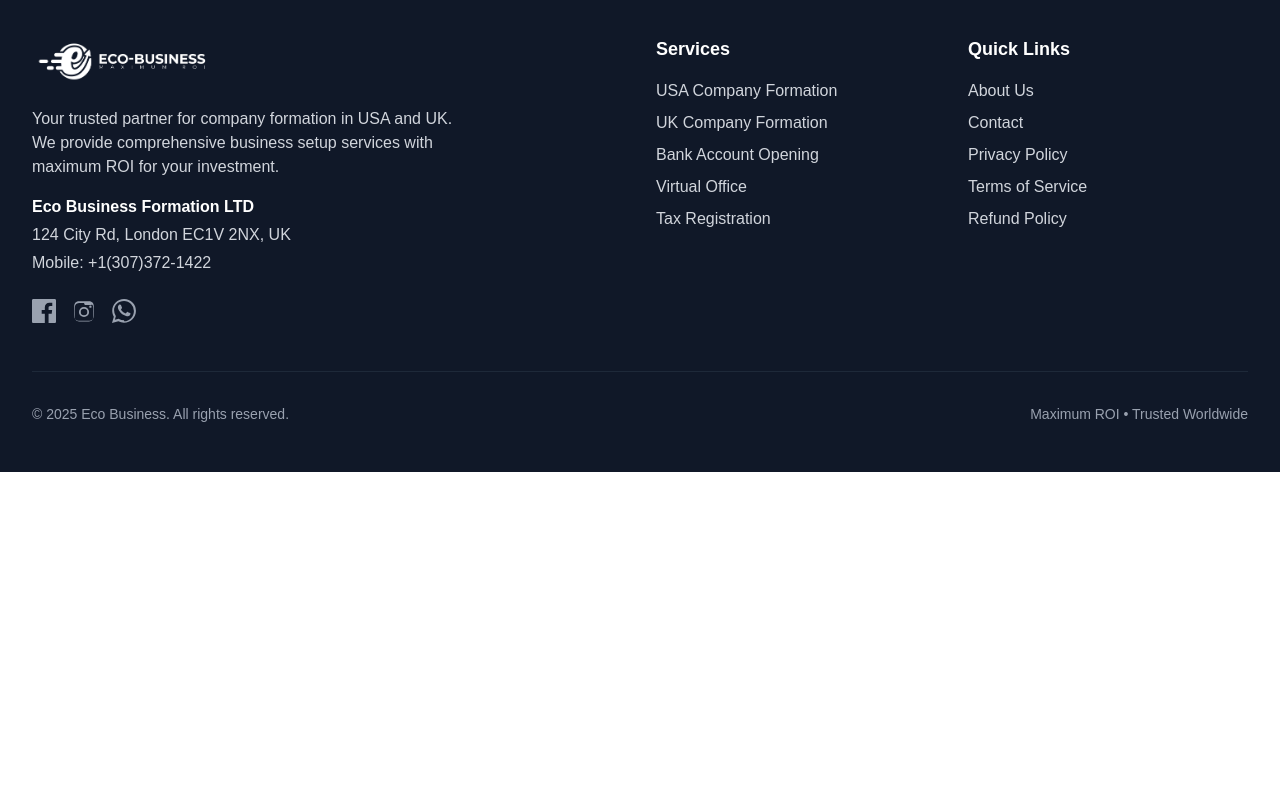
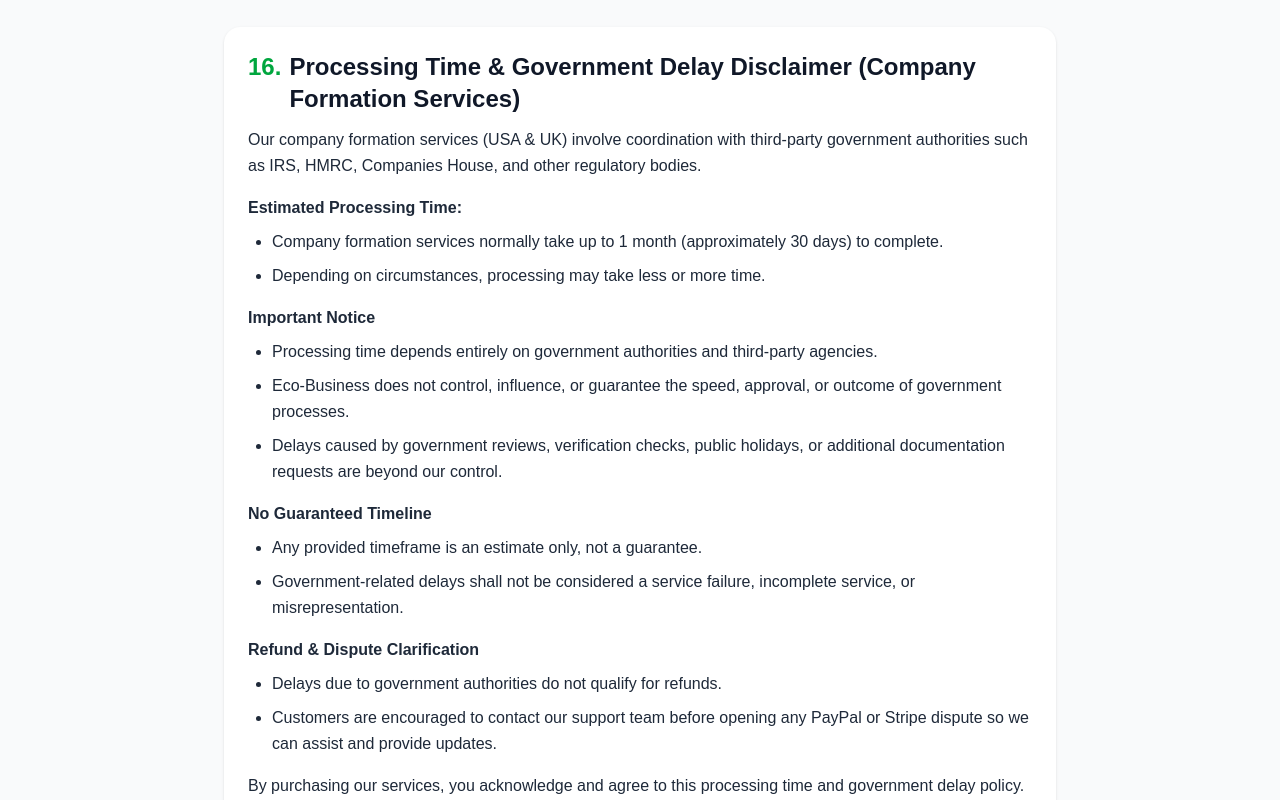
Before and after one commit to F-ferdous/ecobusinessbd, a Next.js app: page /terms in a window 1280 px wide. Shown: the part 4960-5760 px from the top of the page. Before the commit the page ends 5432 px from the top, so only its background shows below. Built offline with nearby package versions, Linux system fonts and the light colour scheme; no server answers.

Commit message:
paypal integration fix

```diff
--- a/apphosting.prod.yaml
+++ b/apphosting.prod.yaml
@@ -6,7 +6,7 @@
     availability:
       - RUNTIME
 
-  - variable: PAYPAL_SECRET_KEY
+  - variable: PAYPAL_CLIENT_SECRET
     secret: PAYPAL_CLIENT_SECRET
     availability:
       - RUNTIME
--- a/src/app/api/paypal/checkout/route.ts
+++ b/src/app/api/paypal/checkout/route.ts
@@ -9,13 +9,11 @@
 
 async function getAccessToken() {
   const client = process.env.PAYPAL_CLIENT_ID;
-  // Support both PAYPAL_SECRET_KEY (preferred) and PAYPAL_CLIENT_SECRET (fallback)
-  const secret =
-    process.env.PAYPAL_SECRET_KEY || process.env.PAYPAL_CLIENT_SECRET;
+  const secret = process.env.PAYPAL_CLIENT_SECRET;
   if (!client || !secret) {
     const missing: string[] = [];
     if (!client) missing.push("PAYPAL_CLIENT_ID");
-    if (!secret) missing.push("PAYPAL_SECRET_KEY/PAYPAL_CLIENT_SECRET");
+    if (!secret) missing.push("PAYPAL_CLIENT_SECRET");
     throw new Error(`PayPal not configured: missing ${missing.join(", ")}`);
   }
   const auth = Buffer.from(`${client}:${secret}`).toString("base64");
--- a/src/app/terms/TermsContent.tsx
+++ b/src/app/terms/TermsContent.tsx
@@ -10,7 +10,9 @@
       {/* Hero */}
       <section className="bg-gradient-to-r from-green-600 to-green-700 text-white py-20 animate-fadeIn">
         <div className="max-w-7xl mx-auto px-4 sm:px-6 lg:px-8 text-center">
-          <h1 className="text-4xl sm:text-5xl font-bold mb-3">📜 Terms and Conditions</h1>
+          <h1 className="text-4xl sm:text-5xl font-bold mb-3">
+            📜 Terms and Conditions
+          </h1>
           <p className="text-white/90">Effective Date: October 03, 2025</p>
         </div>
       </section>
@@ -19,12 +21,21 @@
       <section className="py-12 bg-white scroll-animate">
         <div className="max-w-4xl mx-auto px-4 sm:px-6 lg:px-8 space-y-4 text-gray-800">
           <p>
-            Welcome to Eco-Business (“Company,” “we,” “our,” “us”)! These Terms and Conditions (“Terms”) govern your use of our website
-            <a className="text-green-600 hover:underline ml-1" href="https://ecobusinessbd.com" target="_blank" rel="noopener noreferrer">https://ecobusinessbd.com</a>
-            {" "}(“Service”).
+            Welcome to Eco-Business (“Company,” “we,” “our,” “us”)! These Terms
+            and Conditions (“Terms”) govern your use of our website
+            <a
+              className="text-green-600 hover:underline ml-1"
+              href="https://ecobusinessbd.com"
+              target="_blank"
+              rel="noopener noreferrer"
+            >
+              https://ecobusinessbd.com
+            </a>{" "}
+            (“Service”).
           </p>
           <p>
-            By accessing or using our Service, you agree to comply with these Terms. If you do not agree with them, you may not use our Service.
+            By accessing or using our Service, you agree to comply with these
+            Terms. If you do not agree with them, you may not use our Service.
           </p>
         </div>
       </section>
@@ -33,13 +44,22 @@
       <Section number="1" title="Acceptance of Terms">
         <ul className="list-disc pl-6 space-y-2">
           <li>Are at least 18 years old.</li>
-          <li>Have read, understood, and agreed to these Terms and our Privacy Policy.</li>
-          <li>Will comply with all applicable laws and regulations while using our Service.</li>
+          <li>
+            Have read, understood, and agreed to these Terms and our Privacy
+            Policy.
+          </li>
+          <li>
+            Will comply with all applicable laws and regulations while using our
+            Service.
+          </li>
         </ul>
       </Section>
 
       <Section number="2" title="Services Provided">
-        <p>Eco-Business provides professional services including but not limited to:</p>
+        <p>
+          Eco-Business provides professional services including but not limited
+          to:
+        </p>
         <ul className="list-disc pl-6 mt-3 space-y-2">
           <li>Business Formation Services (USA, UK, and Global)</li>
           <li>Business Consultancy & Virtual Address Services</li>
@@ -47,75 +67,140 @@
           <li>Compliance & Legal Documentation Support</li>
         </ul>
         <p className="mt-3">
-          We continuously work to improve our services, but we reserve the right to modify, suspend, or discontinue any service without prior notice.
+          We continuously work to improve our services, but we reserve the right
+          to modify, suspend, or discontinue any service without prior notice.
         </p>
       </Section>
 
       <Section number="3" title="Accounts & User Responsibility">
-        <p>To use some features of our website, you may need to create an account.</p>
+        <p>
+          To use some features of our website, you may need to create an
+          account.
+        </p>
         <ul className="list-disc pl-6 mt-3 space-y-2">
-          <li>You are responsible for maintaining the confidentiality of your account information, including your password.</li>
-          <li>You agree not to use another person’s account without permission.</li>
-          <li>Eco-Business reserves the right to suspend or terminate any account found to be in violation of our Terms.</li>
+          <li>
+            You are responsible for maintaining the confidentiality of your
+            account information, including your password.
+          </li>
+          <li>
+            You agree not to use another person’s account without permission.
+          </li>
+          <li>
+            Eco-Business reserves the right to suspend or terminate any account
+            found to be in violation of our Terms.
+          </li>
         </ul>
       </Section>
 
       <Section number="4" title="Purchases & Payment">
         <p>When you purchase a service from Eco-Business, you agree to:</p>
         <ul className="list-disc pl-6 mt-3 space-y-2">
-          <li>Provide accurate and complete billing information (name, address, contact details, and payment details).</li>
-          <li>Use a valid payment method that you are legally authorized to use.</li>
-          <li>Allow us to use third-party payment processors (such as PayPal, Stripe, etc.) to complete the transaction.</li>
+          <li>
+            Provide accurate and complete billing information (name, address,
+            contact details, and payment details).
+          </li>
+          <li>
+            Use a valid payment method that you are legally authorized to use.
+          </li>
+          <li>
+            Allow us to use third-party payment processors (such as PayPal,
+            Stripe, etc.) to complete the transaction.
+          </li>
         </ul>
         <p className="mt-3">
-          We reserve the right to refuse or cancel orders if fraud, unauthorized use, or illegal activity is suspected.
+          We reserve the right to refuse or cancel orders if fraud, unauthorized
+          use, or illegal activity is suspected.
         </p>
       </Section>
 
       <Section number="5" title="Subscriptions & Renewal">
         <ul className="list-disc pl-6 space-y-2">
           <li>Some of our services may be offered on a subscription basis.</li>
-          <li>Subscriptions are billed on a recurring cycle (monthly or yearly).</li>
+          <li>
+            Subscriptions are billed on a recurring cycle (monthly or yearly).
+          </li>
           <li>Unless canceled, subscriptions automatically renew.</li>
-          <li>You may cancel at any time through your account or by contacting us at <a className="text-green-600 hover:underline" href="mailto:support@ecobusinessbd.com">support@ecobusinessbd.com</a>.</li>
+          <li>
+            You may cancel at any time through your account or by contacting us
+            at{" "}
+            <a
+              className="text-green-600 hover:underline"
+              href="mailto:support@ecobusinessbd.com"
+            >
+              support@ecobusinessbd.com
+            </a>
+            .
+          </li>
         </ul>
       </Section>
 
       <Section number="6" title="Refund Policy">
         <p>
-          Payments made to Eco-Business are non-refundable, as they are for service-based work. However, in exceptional cases, you may contact customer support for review. For details, please check our Refund Policy page.
+          Payments made to Eco-Business are non-refundable, as they are for
+          service-based work. However, in exceptional cases, you may contact
+          customer support for review. For details, please check our Refund
+          Policy page.
         </p>
       </Section>
 
       <Section number="7" title="Virtual Business Address Service">
         <ul className="list-disc pl-6 space-y-2">
-          <li>The address is for virtual purposes only, not for physical office or residence.</li>
+          <li>
+            The address is for virtual purposes only, not for physical office or
+            residence.
+          </li>
           <li>It cannot be used as a storefront or listed on Google Maps.</li>
-          <li>We do not provide utility bills, lease agreements, or physical documents as proof of address.</li>
-          <li>Legal or government documents received at this address will be scanned and forwarded to your registered email.</li>
-          <li>Up to 5 mails per month are free. Additional mails may incur extra charges.</li>
-          <li>Shipping costs and handling fees for physical mail delivery are the client’s responsibility.</li>
+          <li>
+            We do not provide utility bills, lease agreements, or physical
+            documents as proof of address.
+          </li>
+          <li>
+            Legal or government documents received at this address will be
+            scanned and forwarded to your registered email.
+          </li>
+          <li>
+            Up to 5 mails per month are free. Additional mails may incur extra
+            charges.
+          </li>
+          <li>
+            Shipping costs and handling fees for physical mail delivery are the
+            client’s responsibility.
+          </li>
         </ul>
       </Section>
 
       <Section number="8" title="Intellectual Property Rights">
         <p>
-          All website content, including text, graphics, logos, and designs, are the property of Eco-Business. You may not copy, distribute, or use our materials without prior written consent.
+          All website content, including text, graphics, logos, and designs, are
+          the property of Eco-Business. You may not copy, distribute, or use our
+          materials without prior written consent.
         </p>
       </Section>
 
       <Section number="9" title="Limitation of Liability">
         <p>Eco-Business will not be responsible for any:</p>
         <ul className="list-disc pl-6 mt-3 space-y-2">
-          <li>Indirect, incidental, or consequential damages resulting from your use of our services.</li>
-          <li>Delays caused by third parties (such as government agencies, payment processors, or mailing services).</li>
-          <li>Losses resulting from incorrect or incomplete information provided by the client.</li>
+          <li>
+            Indirect, incidental, or consequential damages resulting from your
+            use of our services.
+          </li>
+          <li>
+            Delays caused by third parties (such as government agencies, payment
+            processors, or mailing services).
+          </li>
+          <li>
+            Losses resulting from incorrect or incomplete information provided
+            by the client.
+          </li>
         </ul>
       </Section>
 
       <Section number="10" title="Third-Party Links">
         <p>
-          Our website may contain links to third-party websites. We do not control or take responsibility for their content, policies, or practices. It is your responsibility to review their Terms and Privacy Policies before using their services.
+          Our website may contain links to third-party websites. We do not
+          control or take responsibility for their content, policies, or
+          practices. It is your responsibility to review their Terms and Privacy
+          Policies before using their services.
         </p>
       </Section>
 
@@ -128,7 +213,9 @@
           <li>BOI Filings and other compliance requirements</li>
         </ul>
         <p className="mt-3">
-          ⚠️ Important: We provide guidance and filing services only. Final approval always depends on government agencies, and we cannot guarantee outcomes.
+          ⚠️ Important: We provide guidance and filing services only. Final
+          approval always depends on government agencies, and we cannot
+          guarantee outcomes.
         </p>
       </Section>
 
@@ -143,27 +230,108 @@
 
       <Section number="13" title="Governing Law">
         <p>
-          These Terms shall be governed by and interpreted in accordance with the laws of Bangladesh (or the country where our main office operates), without regard to conflict of law principles.
+          These Terms shall be governed by and interpreted in accordance with
+          the laws of Bangladesh (or the country where our main office
+          operates), without regard to conflict of law principles.
         </p>
       </Section>
 
       <Section number="14" title="Changes to Terms">
         <p>
-          Eco-Business reserves the right to modify or replace these Terms at any time. Updates will be posted on our website, and continued use of our services after changes means you accept the new Terms.
+          Eco-Business reserves the right to modify or replace these Terms at
+          any time. Updates will be posted on our website, and continued use of
+          our services after changes means you accept the new Terms.
         </p>
       </Section>
 
       <Section number="15" title="Contact Us">
         <p>
-          If you have any questions about these Terms, please contact us: {" "}
-          <a className="text-green-600 hover:underline" href="mailto:support@ecobusinessbd.com">📧 Email: support@ecobusinessbd.com</a>
+          If you have any questions about these Terms, please contact us:{" "}
+          <a
+            className="text-green-600 hover:underline"
+            href="mailto:support@ecobusinessbd.com"
+          >
+            📧 Email: support@ecobusinessbd.com
+          </a>
+        </p>
+      </Section>
+
+      <Section
+        number="16"
+        title="Processing Time & Government Delay Disclaimer (Company Formation Services)"
+      >
+        <p>
+          Our company formation services (USA & UK) involve coordination with
+          third-party government authorities such as IRS, HMRC, Companies House,
+          and other regulatory bodies.
+        </p>
+
+        <h3 className="font-semibold mt-4">Estimated Processing Time:</h3>
+        <ul className="list-disc pl-6 space-y-2 mt-2">
+          <li>
+            Company formation services normally take up to 1 month
+            (approximately 30 days) to complete.
+          </li>
+          <li>
+            Depending on circumstances, processing may take less or more time.
+          </li>
+        </ul>
+
+        <h3 className="font-semibold mt-4">Important Notice</h3>
+        <ul className="list-disc pl-6 space-y-2 mt-2">
+          <li>
+            Processing time depends entirely on government authorities and
+            third-party agencies.
+          </li>
+          <li>
+            Eco-Business does not control, influence, or guarantee the speed,
+            approval, or outcome of government processes.
+          </li>
+          <li>
+            Delays caused by government reviews, verification checks, public
+            holidays, or additional documentation requests are beyond our
+            control.
+          </li>
+        </ul>
+
+        <h3 className="font-semibold mt-4">No Guaranteed Timeline</h3>
+        <ul className="list-disc pl-6 space-y-2 mt-2">
+          <li>Any provided timeframe is an estimate only, not a guarantee.</li>
+          <li>
+            Government-related delays shall not be considered a service failure,
+            incomplete service, or misrepresentation.
+          </li>
+        </ul>
+
+        <h3 className="font-semibold mt-4">Refund & Dispute Clarification</h3>
+        <ul className="list-disc pl-6 space-y-2 mt-2">
+          <li>
+            Delays due to government authorities do not qualify for refunds.
+          </li>
+          <li>
+            Customers are encouraged to contact our support team before opening
+            any PayPal or Stripe dispute so we can assist and provide updates.
+          </li>
+        </ul>
+
+        <p className="mt-4">
+          By purchasing our services, you acknowledge and agree to this
+          processing time and government delay policy.
         </p>
       </Section>
     </>
   );
 }
 
-function Section({ number, title, children }: { number: string; title: string; children: React.ReactNode }) {
+function Section({
+  number,
+  title,
+  children,
+}: {
+  number: string;
+  title: string;
+  children: React.ReactNode;
+}) {
   return (
     <section className="py-10 bg-gray-50 scroll-animate">
       <div className="max-w-4xl mx-auto px-4 sm:px-6 lg:px-8">
@@ -172,7 +340,9 @@
             <span className="text-green-600">{number}.</span>
             <span>{title}</span>
           </h2>
-          <div className="text-gray-800 leading-relaxed space-y-2">{children}</div>
+          <div className="text-gray-800 leading-relaxed space-y-2">
+            {children}
+          </div>
         </div>
       </div>
     </section>
```
